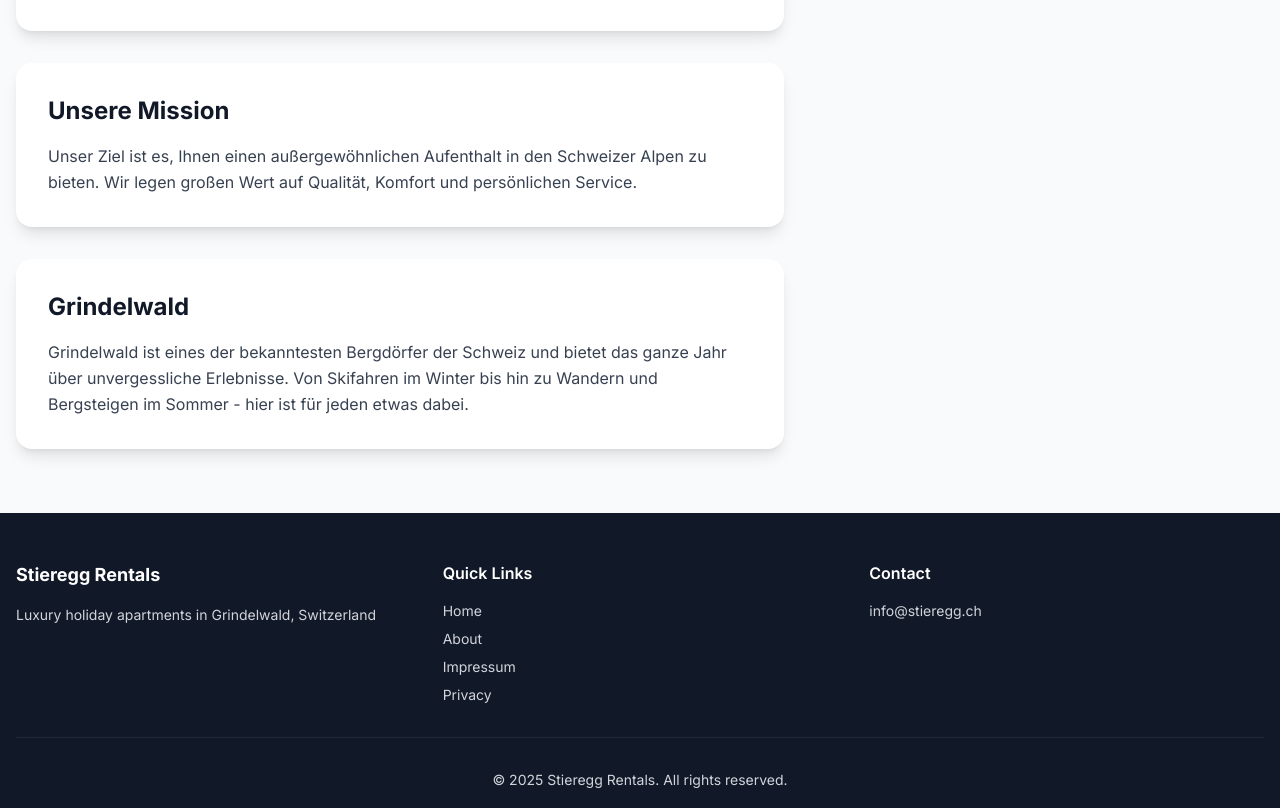
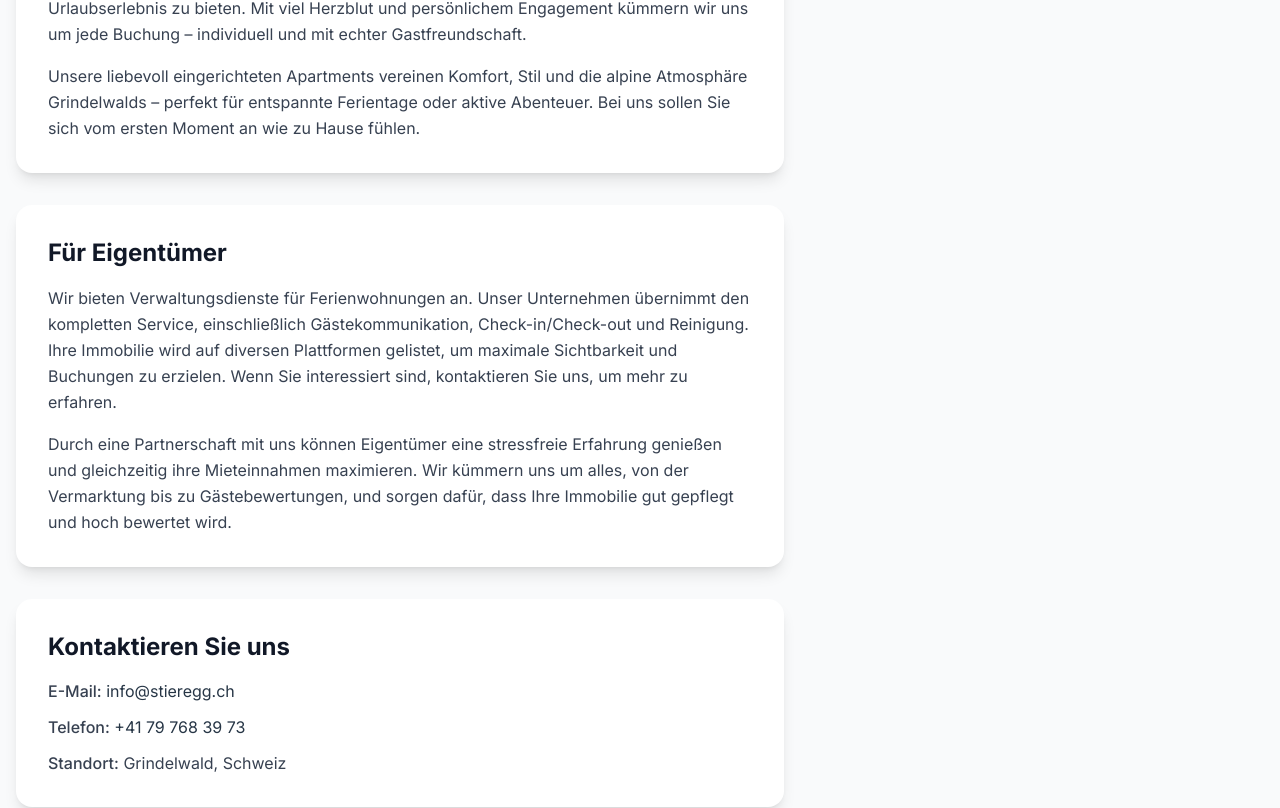
Before and after one commit to mysteriousflyingsquirrel/stiereggrentalsng, a Next.js app: page /about in a window 1280 px wide. Shown: the part 415-1223 px from the top of the page. Built offline with nearby package versions, Linux system fonts and the light colour scheme.

Commit message:
impressum, datenschutz

```diff
--- a/src/app/about/page.tsx
+++ b/src/app/about/page.tsx
@@ -3,7 +3,6 @@
 import { Suspense } from 'react'
 import { useSearchParams } from 'next/navigation'
 import { getLocaleFromSearchParams } from '@/lib/locale'
-import SectionTitle from '@/components/SectionTitle'
 
 // Force dynamic rendering since we use useSearchParams
 export const dynamic = 'force-dynamic'
@@ -17,16 +16,19 @@ function AboutPageContent() {
       title: 'Über uns',
       sections: [
         {
-          title: 'Willkommen bei Stieregg Rentals',
-          text: 'Wir bieten luxuriöse Ferienwohnungen in der wunderschönen Bergwelt von Grindelwald. Unsere Apartments verbinden alpine Eleganz mit modernem Komfort und bieten unvergessliche Aufenthalte für unsere Gäste.',
+          title: 'Über uns',
+          paragraphs: [
+            'Wir sind ein familiengeführtes Unternehmen mit Sitz im Herzen von Grindelwald, Schweiz. Nach 27 Jahren Erfahrung in der Vermietung von Ferienwohnungen haben wir 2025 Stieregg Rentals gegründet, um unsere Leidenschaft für Gastfreundschaft in ein eigenes Unternehmen zu bringen.',
+            'Unser Ziel ist es, Ihnen nicht nur eine Unterkunft, sondern ein unvergessliches Urlaubserlebnis zu bieten. Mit viel Herzblut und persönlichem Engagement kümmern wir uns um jede Buchung – individuell und mit echter Gastfreundschaft.',
+            'Unsere liebevoll eingerichteten Apartments vereinen Komfort, Stil und die alpine Atmosphäre Grindelwalds – perfekt für entspannte Ferientage oder aktive Abenteuer. Bei uns sollen Sie sich vom ersten Moment an wie zu Hause fühlen.',
+          ],
         },
         {
-          title: 'Unsere Mission',
-          text: 'Unser Ziel ist es, Ihnen einen außergewöhnlichen Aufenthalt in den Schweizer Alpen zu bieten. Wir legen großen Wert auf Qualität, Komfort und persönlichen Service.',
-        },
-        {
-          title: 'Grindelwald',
-          text: 'Grindelwald ist eines der bekanntesten Bergdörfer der Schweiz und bietet das ganze Jahr über unvergessliche Erlebnisse. Von Skifahren im Winter bis hin zu Wandern und Bergsteigen im Sommer - hier ist für jeden etwas dabei.',
+          title: 'Für Eigentümer',
+          paragraphs: [
+            'Wir bieten Verwaltungsdienste für Ferienwohnungen an. Unser Unternehmen übernimmt den kompletten Service, einschließlich Gästekommunikation, Check-in/Check-out und Reinigung. Ihre Immobilie wird auf diversen Plattformen gelistet, um maximale Sichtbarkeit und Buchungen zu erzielen. Wenn Sie interessiert sind, kontaktieren Sie uns, um mehr zu erfahren.',
+            'Durch eine Partnerschaft mit uns können Eigentümer eine stressfreie Erfahrung genießen und gleichzeitig ihre Mieteinnahmen maximieren. Wir kümmern uns um alles, von der Vermarktung bis zu Gästebewertungen, und sorgen dafür, dass Ihre Immobilie gut gepflegt und hoch bewertet wird.',
+          ],
         },
       ],
     },
@@ -34,16 +36,19 @@ function AboutPageContent() {
       title: 'About Us',
       sections: [
         {
-          title: 'Welcome to Stieregg Rentals',
-          text: 'We offer luxurious holiday apartments in the beautiful mountain world of Grindelwald. Our apartments combine alpine elegance with modern comfort and provide unforgettable stays for our guests.',
+          title: 'About Us',
+          paragraphs: [
+            'We are a family-run business located in the heart of Grindelwald, Switzerland. After 27 years of experience in vacation rental management, we founded Stieregg Rentals in 2025 to bring our passion for hospitality to life through our own company.',
+            'Our goal is to offer more than just a place to stay – we aim to create unforgettable holiday experiences. With genuine care and personal attention, we treat every booking with a warm, individual touch.',
+            'Our thoughtfully designed apartments combine comfort, style, and the alpine charm of Grindelwald – ideal for both relaxing escapes and mountain adventures. From the moment you arrive, we want you to feel right at home.',
+          ],
         },
         {
-          title: 'Our Mission',
-          text: 'Our goal is to provide you with an exceptional stay in the Swiss Alps. We place great emphasis on quality, comfort, and personal service.',
-        },
-        {
-          title: 'Grindelwald',
-          text: 'Grindelwald is one of the most famous mountain villages in Switzerland and offers unforgettable experiences all year round. From skiing in winter to hiking and mountaineering in summer - there is something for everyone here.',
+          title: 'For Property Owners',
+          paragraphs: [
+            'We offer property management services for holiday apartments. Our company provides full service, including guest communication, check-in/check-out, and cleaning. Your property will be listed on various platforms to maximize visibility and bookings. If you\'re interested, contact us to learn more.',
+            'By partnering with us, property owners can enjoy a hassle-free experience while maximizing their rental income. We handle everything from marketing to guest reviews, ensuring your property is well-maintained and highly rated.',
+          ],
         },
       ],
     },
@@ -51,16 +56,65 @@ function AboutPageContent() {
 
   const pageContent = content[locale]
 
+  const contactInfo = {
+    de: {
+      title: 'Kontaktieren Sie uns',
+      email: 'E-Mail:',
+      phone: 'Telefon:',
+      location: 'Standort:',
+      emailValue: 'info@stieregg.ch',
+      phoneValue: '+41 79 768 39 73',
+      locationValue: 'Grindelwald, Schweiz',
+    },
+    en: {
+      title: 'Contact Us',
+      email: 'Email:',
+      phone: 'Phone:',
+      location: 'Location:',
+      emailValue: 'info@stieregg.ch',
+      phoneValue: '+41 79 768 39 73',
+      locationValue: 'Grindelwald, Switzerland',
+    },
+  }
+
+  const contact = contactInfo[locale]
+
   return (
     <div className="container mx-auto px-4 py-16">
-      <SectionTitle>{pageContent.title}</SectionTitle>
       <div className="max-w-3xl space-y-8">
         {pageContent.sections.map((section, index) => (
           <div key={index} className="bg-white rounded-2xl p-8 shadow-lg">
             <h2 className="text-2xl font-bold text-gray-900 mb-4">{section.title}</h2>
-            <p className="text-gray-700 leading-relaxed">{section.text}</p>
+            {section.paragraphs.map((paragraph, pIndex) => (
+              <p key={pIndex} className="text-gray-700 leading-relaxed mb-4 last:mb-0">
+                {paragraph}
+              </p>
+            ))}
           </div>
         ))}
+
+        {/* Contact Information */}
+        <div className="bg-white rounded-2xl p-8 shadow-lg">
+          <h2 className="text-2xl font-bold text-gray-900 mb-4">{contact.title}</h2>
+          <div className="space-y-3 text-gray-700">
+            <div>
+              <span className="font-medium">{contact.email}</span>{' '}
+              <a href={`mailto:${contact.emailValue}`} className="text-accent hover:text-accent-dark transition-colors">
+                {contact.emailValue}
+              </a>
+            </div>
+            <div>
+              <span className="font-medium">{contact.phone}</span>{' '}
+              <a href={`tel:${contact.phoneValue.replace(/\s/g, '')}`} className="text-accent hover:text-accent-dark transition-colors">
+                {contact.phoneValue}
+              </a>
+            </div>
+            <div>
+              <span className="font-medium">{contact.location}</span>{' '}
+              <span>{contact.locationValue}</span>
+            </div>
+          </div>
+        </div>
       </div>
     </div>
   )
--- a/src/app/impressum/page.tsx
+++ b/src/app/impressum/page.tsx
@@ -15,37 +15,45 @@ function ImpressumPageContent() {
   const content = {
     de: {
       title: 'Impressum',
-      sections: [
-        {
-          title: 'Angaben gemäß § 5 TMG',
-          text: 'Stieregg Rentals\nGrindelwald\nSchweiz',
+      company: {
+        name: 'Stieregg Rentals GmbH',
+        address: 'Weidweg 5, Switzerland',
+        city: '3818 Grindelwald, Switzerland',
+        email: 'info@stieregg.ch',
       },
-        {
-          title: 'Kontakt',
-          text: 'E-Mail: info@stieregg.ch',
+      details: {
+        director: 'Geschäftsführer:',
+        directorName: 'Andreas Kaufmann',
+        vat: 'Mehrwertsteuernummer (UID):',
+        vatNumber: 'CHE-202.275.796',
+        companyId: 'Firmenidentifikationsnummer (CH-ID):',
+        companyIdNumber: 'CH-036.4101075.8',
       },
-        {
-          title: 'Verantwortlich für den Inhalt',
-          text: 'Stieregg Rentals\nGrindelwald\nSchweiz',
+      disclaimer: {
+        title: 'Haftungsausschluss:',
+        text: 'Die Inhalte dieser Website wurden mit größter Sorgfalt erstellt. Für die Richtigkeit, Vollständigkeit und Aktualität der Inhalte können wir jedoch keine Gewähr übernehmen.',
       },
-      ],
     },
     en: {
-      title: 'Legal Notice',
-      sections: [
-        {
-          title: 'Information according to § 5 TMG',
-          text: 'Stieregg Rentals\nGrindelwald\nSwitzerland',
+      title: 'Impressum',
+      company: {
+        name: 'Stieregg Rentals GmbH',
+        address: 'Weidweg 5, Switzerland',
+        city: '3818 Grindelwald, Switzerland',
+        email: 'info@stieregg.ch',
       },
-        {
-          title: 'Contact',
-          text: 'Email: info@stieregg.ch',
+      details: {
+        director: 'Managing Director:',
+        directorName: 'Andreas Kaufmann',
+        vat: 'VAT Number (UID):',
+        vatNumber: 'CHE-202.275.796',
+        companyId: 'Company ID (CH-ID):',
+        companyIdNumber: 'CH-036.4101075.8',
       },
-        {
-          title: 'Responsible for content',
-          text: 'Stieregg Rentals\nGrindelwald\nSwitzerland',
+      disclaimer: {
+        title: 'Disclaimer:',
+        text: 'The content of this website has been created with the utmost care. However, we cannot guarantee the accuracy, completeness, or timeliness of the content.',
       },
-      ],
     },
   }
 
@@ -55,14 +63,44 @@ function ImpressumPageContent() {
     <div className="container mx-auto px-4 py-16">
       <SectionTitle>{pageContent.title}</SectionTitle>
       <div className="max-w-3xl space-y-8">
-        {pageContent.sections.map((section, index) => (
-          <div key={index} className="bg-white rounded-2xl p-8 shadow-lg">
-            <h2 className="text-2xl font-bold text-gray-900 mb-4">{section.title}</h2>
-            <p className="text-gray-700 leading-relaxed whitespace-pre-line">
-              {section.text}
+        {/* Company Information */}
+        <div className="bg-white rounded-2xl p-8 shadow-lg">
+          <div className="space-y-2 text-gray-700">
+            <p className="font-bold text-gray-900">{pageContent.company.name}</p>
+            <p>{pageContent.company.address}</p>
+            <p>{pageContent.company.city}</p>
+            <p>
+              <span className="font-medium">Email:</span>{' '}
+              <a href={`mailto:${pageContent.company.email}`} className="text-accent hover:text-accent-dark transition-colors">
+                {pageContent.company.email}
+              </a>
             </p>
           </div>
-        ))}
+        </div>
+
+        {/* Company Details */}
+        <div className="bg-white rounded-2xl p-8 shadow-lg">
+          <div className="space-y-3 text-gray-700">
+            <p>
+              <span className="font-medium">{pageContent.details.director}</span>{' '}
+              {pageContent.details.directorName}
+            </p>
+            <p>
+              <span className="font-medium">{pageContent.details.vat}</span>{' '}
+              {pageContent.details.vatNumber}
+            </p>
+            <p>
+              <span className="font-medium">{pageContent.details.companyId}</span>{' '}
+              {pageContent.details.companyIdNumber}
+            </p>
+          </div>
+        </div>
+
+        {/* Disclaimer */}
+        <div className="bg-white rounded-2xl p-8 shadow-lg">
+          <h2 className="text-xl font-bold text-gray-900 mb-4">{pageContent.disclaimer.title}</h2>
+          <p className="text-gray-700 leading-relaxed">{pageContent.disclaimer.text}</p>
+        </div>
       </div>
     </div>
   )
--- a/src/app/layout.tsx
+++ b/src/app/layout.tsx
@@ -7,8 +7,8 @@ import Footer from '@/components/Footer'
 const inter = Inter({ subsets: ['latin'] })
 
 export const metadata: Metadata = {
-  title: 'Stieregg Rentals - Luxury Holiday Apartments in Grindelwald',
-  description: 'Luxury holiday apartments in Grindelwald, Switzerland',
+  title: 'Stieregg Rentals - Holiday Apartments in Grindelwald',
+  description: 'Holiday apartments in Grindelwald, Switzerland',
   icons: {
     icon: '/icons/transparent_dark.svg',
     shortcut: '/icons/transparent_dark.svg',
--- a/src/app/privacy/page.tsx
+++ b/src/app/privacy/page.tsx
@@ -14,46 +14,22 @@ function PrivacyPageContent() {
 
   const content = {
     de: {
-      title: 'Datenschutzerklärung',
-      sections: [
-        {
-          title: 'Datenschutz',
-          text: 'Der Schutz Ihrer persönlichen Daten ist uns ein besonderes Anliegen. In dieser Datenschutzerklärung informieren wir Sie über die Verarbeitung personenbezogener Daten bei der Nutzung unserer Website.',
-        },
-        {
-          title: 'Verantwortliche Stelle',
-          text: 'Verantwortlich für die Datenverarbeitung ist:\nStieregg Rentals\nGrindelwald\nSchweiz\nE-Mail: info@stieregg.ch',
-        },
-        {
-          title: 'Erhebung und Speicherung personenbezogener Daten',
-          text: 'Beim Besuch unserer Website werden automatisch Informationen an den Server unserer Website gesendet. Diese Informationen werden temporär in einem sogenannten Logfile gespeichert.',
-        },
-        {
-          title: 'Ihre Rechte',
-          text: 'Sie haben jederzeit das Recht, Auskunft über Ihre bei uns gespeicherten personenbezogenen Daten zu erhalten. Außerdem haben Sie ein Recht auf Berichtigung, Löschung oder Einschränkung der Verarbeitung Ihrer personenbezogenen Daten.',
-        },
-      ],
+      title: 'Datenschutz',
+      mainText: 'respektiert Ihre Privatsphäre. Diese Website erhebt keine personenbezogenen Daten, verwendet keine Cookies und dient ausschließlich zu Informationszwecken.',
+      contact: {
+        title: 'Kontakt:',
+        text: 'Bei Fragen zum Datenschutz kontaktieren Sie uns gerne unter',
+        email: 'info@stieregg.ch',
+      },
     },
     en: {
       title: 'Privacy Policy',
-      sections: [
-        {
-          title: 'Privacy',
-          text: 'The protection of your personal data is of particular concern to us. In this privacy policy, we inform you about the processing of personal data when using our website.',
-        },
-        {
-          title: 'Responsible Party',
-          text: 'Responsible for data processing is:\nStieregg Rentals\nGrindelwald\nSwitzerland\nEmail: info@stieregg.ch',
-        },
-        {
-          title: 'Collection and Storage of Personal Data',
-          text: 'When you visit our website, information is automatically sent to the server of our website. This information is temporarily stored in a so-called log file.',
-        },
-        {
-          title: 'Your Rights',
-          text: 'You have the right at any time to receive information about your personal data stored by us. You also have the right to rectification, deletion, or restriction of the processing of your personal data.',
-        },
-      ],
+      mainText: 'respects your privacy. This website does not collect any personal data, does not use cookies, and serves purely for informational purposes.',
+      contact: {
+        title: 'Contact:',
+        text: 'For any privacy-related inquiries, feel free to contact us at',
+        email: 'info@stieregg.ch',
+      },
     },
   }
 
@@ -63,14 +39,24 @@ function PrivacyPageContent() {
     <div className="container mx-auto px-4 py-16">
       <SectionTitle>{pageContent.title}</SectionTitle>
       <div className="max-w-3xl space-y-8">
-        {pageContent.sections.map((section, index) => (
-          <div key={index} className="bg-white rounded-2xl p-8 shadow-lg">
-            <h2 className="text-2xl font-bold text-gray-900 mb-4">{section.title}</h2>
-            <p className="text-gray-700 leading-relaxed whitespace-pre-line">
-              {section.text}
-            </p>
-          </div>
-        ))}
+        {/* Main Privacy Statement */}
+        <div className="bg-white rounded-2xl p-8 shadow-lg">
+          <p className="text-gray-700 leading-relaxed">
+            <span className="font-bold">Stieregg Rentals GmbH</span>{' '}
+            {pageContent.mainText}
+          </p>
+        </div>
+
+        {/* Contact Section */}
+        <div className="bg-white rounded-2xl p-8 shadow-lg">
+          <h2 className="text-xl font-bold text-gray-900 mb-4">{pageContent.contact.title}</h2>
+          <p className="text-gray-700 leading-relaxed">
+            {pageContent.contact.text}{' '}
+            <a href={`mailto:${pageContent.contact.email}`} className="text-accent hover:text-accent-dark transition-colors">
+              {pageContent.contact.email}
+            </a>
+          </p>
+        </div>
       </div>
     </div>
   )
--- a/src/components/Footer.tsx
+++ b/src/components/Footer.tsx
@@ -8,7 +8,7 @@ export default function Footer() {
           <div>
             <h3 className="text-white font-bold text-lg mb-4">Stieregg Rentals</h3>
             <p className="text-sm">
-              Luxury holiday apartments in Grindelwald, Switzerland
+              Holiday apartments in Grindelwald, Switzerland
             </p>
           </div>
           <div>
```
Also changed, not shown: src/components/AvailabilityCalendar.tsx (+98 -14 lines). Lines whose indentation alone changed are shown as unchanged.
